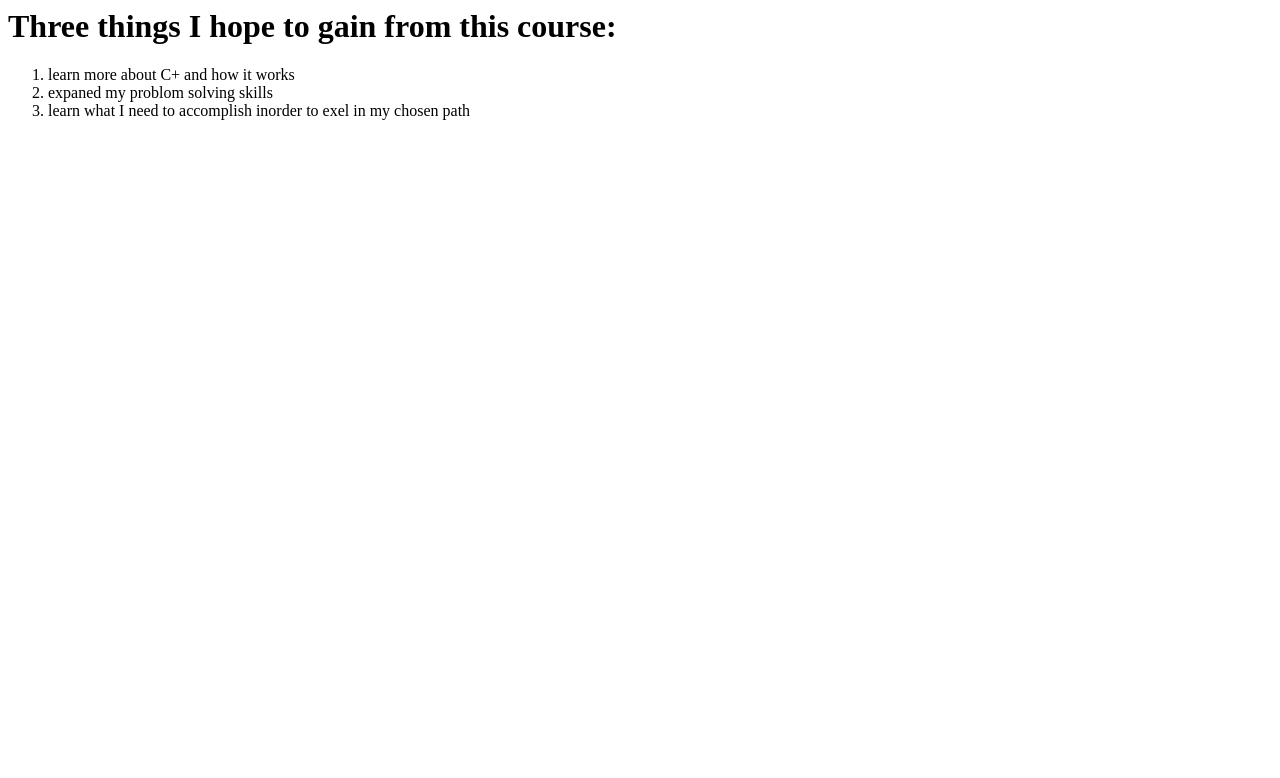
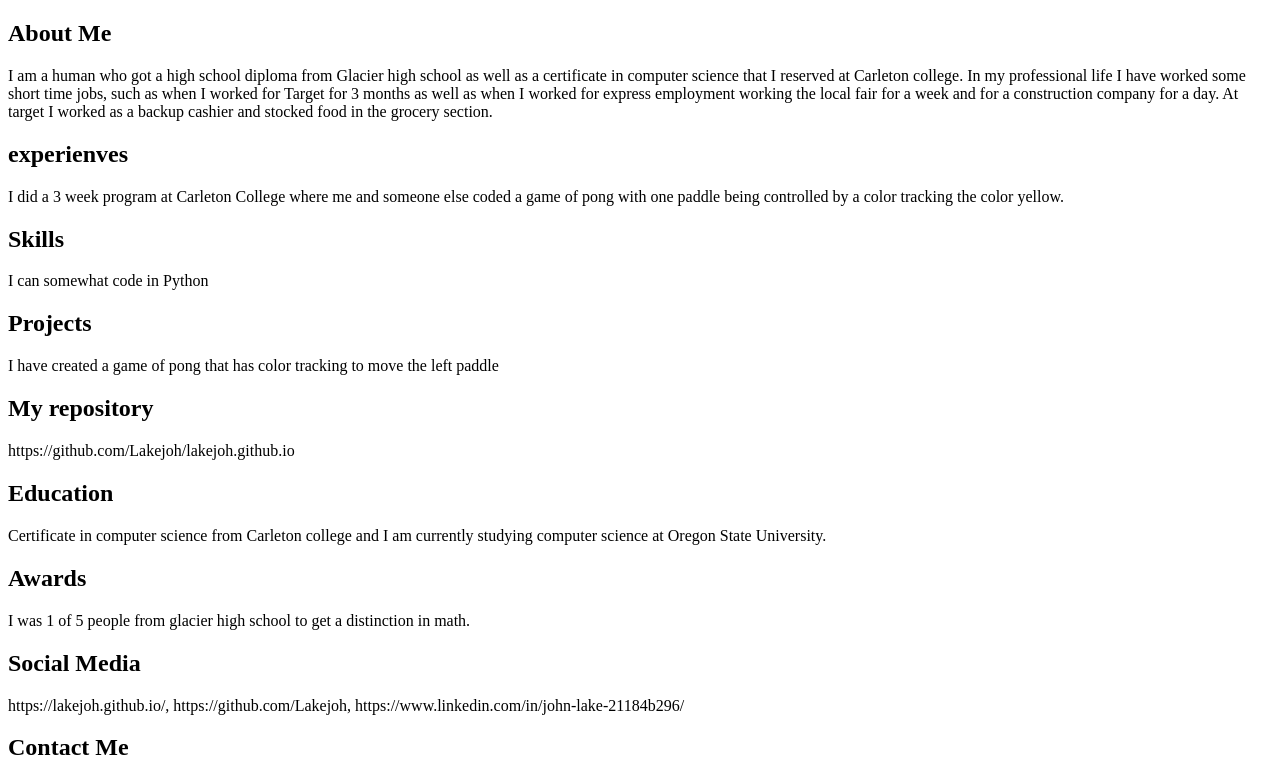
Before and after one commit to Lakejoh/lakejoh.github.io, a plain HTML site: page index.html in a window 1280 px wide. Shown: the top 778 px of the page. Drawn offline with Linux system fonts and the light colour scheme.

Commit message:
commit thing

```diff
--- a/index.html
+++ b/index.html
@@ -1,10 +1,51 @@
-<div>
-    <h1>
-        Three things I hope to gain from this course:
-    </h1>
-    <ol>
-        <li>learn more about C+ and how it works</li>
-        <li>expaned my problom solving skills</li>
-        <li>learn what I need  to accomplish inorder to exel in my chosen path</li>
-    </ol>
-</div>
+<!doctype html>
+<html>
+<head>
+    <title> John Lake's portfolio page </title>
+    <link rel="icon" type="images/favicon.png" />
+</head>
+<body>
+    <div>
+        <h2>About Me</h2>
+        <p>I am a human who got a high school diploma from Glacier high school as well as a certificate in computer science that I reserved at Carleton college. In my professional life I have worked some short time jobs, such as when I worked for Target for 3 months as well as when I worked for express employment working the local fair for a week  and for a construction company for a day. At target I worked as a backup cashier and stocked food in the grocery section.</p>
+   </div>
+   <div>
+        <h2>experienves</h2>
+        <p>I did a 3 week program at Carleton College where me and someone else coded a game of pong with one paddle being controlled by a color tracking the color yellow.</p>
+    </div>
+    <div>
+        <h2>Skills</h2>
+        <p>I can somewhat code in Python</p>
+    </div>
+    <div>
+        <h2>Projects</h2>
+        <p>I have created a game of pong that has color tracking to move the left paddle</p>
+    </div>
+    <div>
+        <h2>My repository</h2>
+        <p>https://github.com/Lakejoh/lakejoh.github.io</p>
+    </div>
+    <div>
+        <h2>Education</h2>
+        <p>Certificate in computer science from Carleton college and I am currently studying computer science at Oregon State University.</p>
+    </div>
+    <div>
+        <h2>Awards</h2>
+        <p>I was 1 of 5 people from glacier high school to get a distinction in math.</p>
+    </div>
+    <div>
+        <h2>Social Media</h2>
+        <p>https://lakejoh.github.io/,
+            https://github.com/Lakejoh,
+            https://www.linkedin.com/in/john-lake-21184b296/</p>
+    </div>
+    <div>
+        <h2>Contact Me</h2>
+        <a href="mailto:Lakejoh@oregonstate.edu" target="blank">Lakejoh@oregonstate.edu</a>
+    </div>
+    <div>
+        <img src="images/John.jpg"width="200"/>
+   </div>
+        <a target="_blank" href="https://icons8.com/icon/JWg8Hp9Qoytd/wolf">Wolf</a> icon by <a target="_blank" href="https://icons8.com">Icons8</a>
+</body>
+</html>
```
Also changed, not shown: images/John.jpg (added), images/favicon.png (added).
